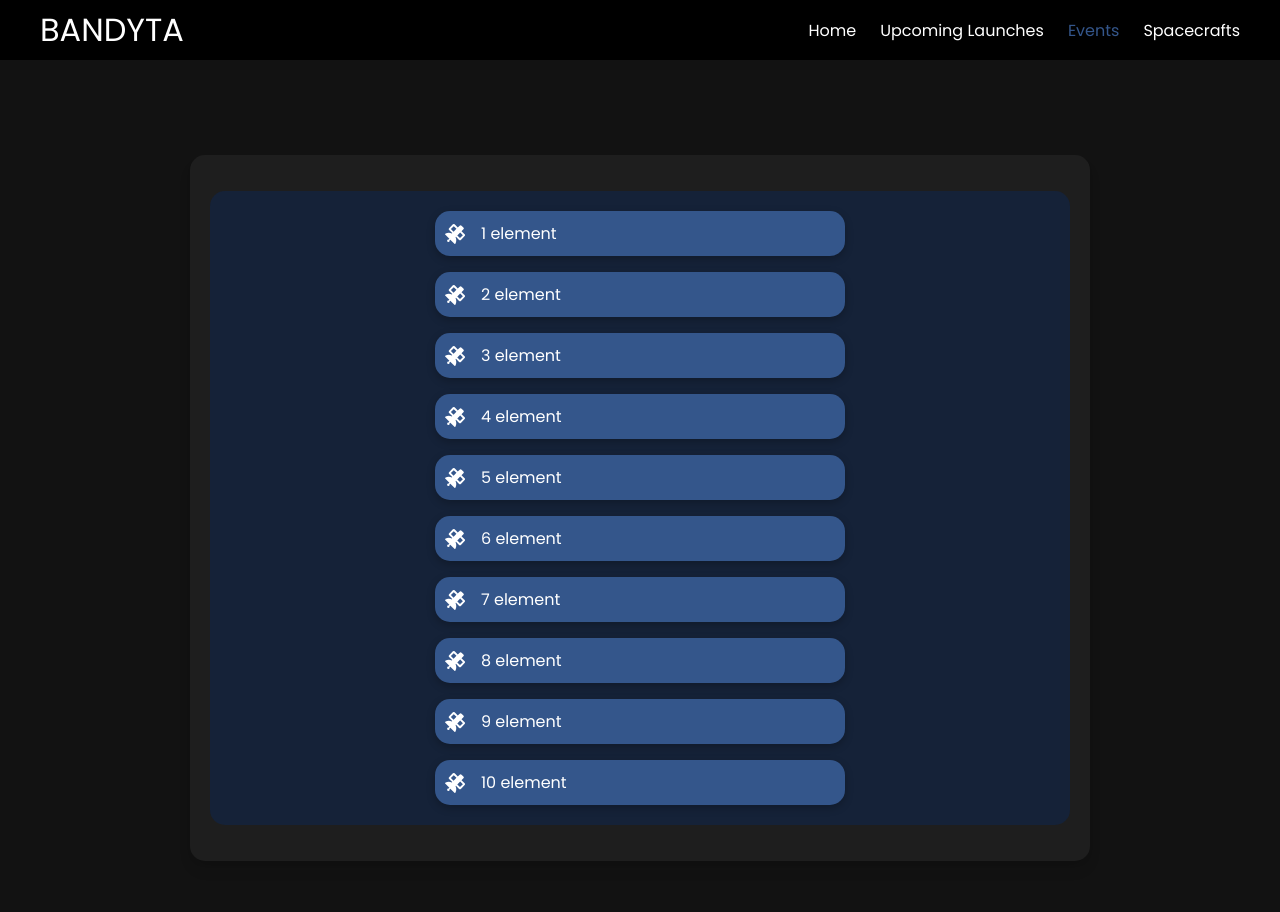
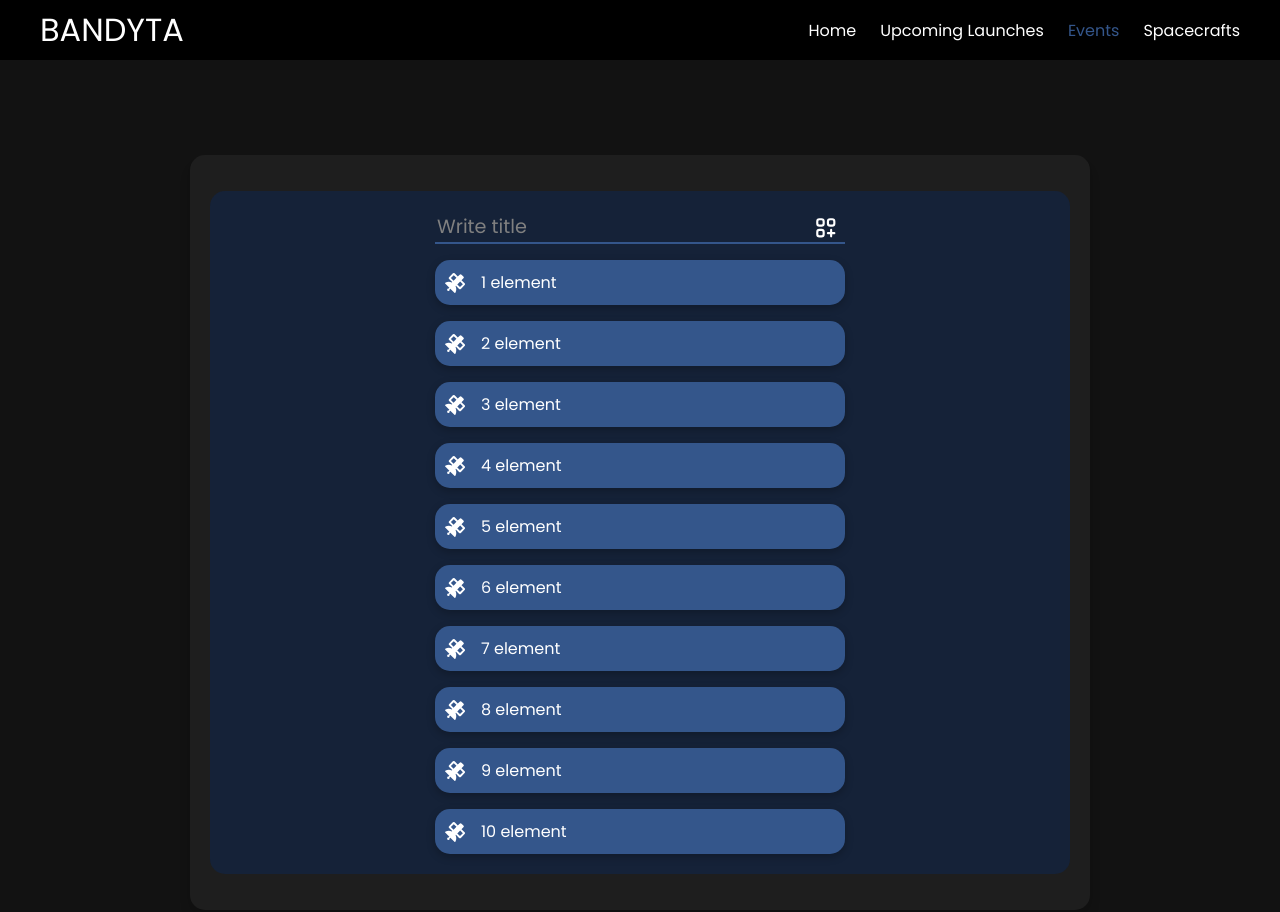
Before and after one commit to Dawidson2000/Rockets-Site, a React (Create React App) app: page /events in a window 1280 px wide. Shown: the top 912 px of the page. Before the commit the page ends 886 px from the top, so only its background shows below. Built offline with nearby package versions, Linux system fonts and the light colour scheme.

Commit message:
Added dragabble form

```diff
--- a/package.json
+++ b/package.json
@@ -11,6 +11,7 @@
     "@types/react": "^17.0.37",
     "@types/react-dom": "^17.0.11",
     "firebase": "^9.6.5",
+    "formik": "^2.2.9",
     "react": "^17.0.2",
     "react-beautiful-dnd": "^13.1.0",
     "react-dom": "^17.0.2",
@@ -20,7 +21,8 @@
     "react-scripts": "5.0.0",
     "styled-components": "^5.3.3",
     "typescript": "^4.5.4",
-    "web-vitals": "^2.1.2"
+    "web-vitals": "^2.1.2",
+    "yup": "^0.32.11"
   },
   "scripts": {
     "start": "react-scripts start",
--- /dev/null
+++ b/src/components/DraggableList/DragForm.tsx
@@ -0,0 +1,115 @@
+import { useFormik } from 'formik';
+import { FC } from 'react';
+import styled from 'styled-components';
+import * as Yup from 'yup';
+import { Colors } from '../../styledHelpers/Colors';
+import { HiOutlineViewGridAdd } from 'react-icons/hi';
+
+const Form = styled.form`
+	width: 50%;
+	display: flex;
+	justify-content: center;
+	flex-direction: column;
+	align-items: center;
+	position: relative;
+
+	& > button {
+		background-color: transparent;
+		margin-left: auto;
+		color: white;
+		outline: none;
+		border: none;
+		display: flex;
+		justify-content: center;
+		align-items: center;
+		font-size: 1.2rem;
+		position: absolute;
+		right: 0;
+		box-sizing: border-box;
+
+		&:hover > svg {
+			color: #88b04b;
+		}
+
+		&:active {
+			transform: scale(0.9);
+		}
+
+		& > svg {
+			font-size: 1.6rem;
+		}
+	}
+
+	& > input {
+		background-color: transparent;
+		border: none;
+		border-bottom: 2px solid ${Colors.mainThemeColor};
+		outline: none;
+		font: inherit;
+		color: white;
+		width: 100%;
+		font-size: 1.2rem;
+		padding-right: 40px;
+		box-sizing: border-box;
+
+		&::placeholder {
+			color: gray;
+		}
+	}
+`;
+
+const ErrorMessage = styled.p`
+	color: #9b2335;
+	margin: 0;
+`;
+
+export interface IDragForm {
+	onAddToList: (item: { title: string }) => void;
+}
+
+const DragForm: FC<IDragForm> = (props) => {
+	const submitHandler = (values: any) => {
+		props.onAddToList(values);
+	};
+
+	const validationSchema = () =>
+		Yup.object().shape({
+			title: Yup.string()
+				.required('Tytuł jest wymagany')
+				.max(40, 'Tytuł może posiadac maksymalnie 30 znaków'),
+		});
+
+	const formik = useFormik({
+		initialValues: {
+			title: '',
+		},
+		validationSchema,
+		onSubmit: submitHandler,
+	});
+
+	const getErrorMessage = (error: any) => {
+		if (error) return <ErrorMessage>{error}</ErrorMessage>;
+	};
+
+	return (
+		<>
+			<Form onSubmit={formik.handleSubmit}>
+				<label htmlFor='email' />
+				<input
+					placeholder='Write title'
+					id='email'
+					type='text'
+					name='title'
+					onChange={formik.handleChange}
+					value={formik.values.title}
+				/>
+				<button type='submit'>
+					<HiOutlineViewGridAdd />
+				</button>
+			</Form>
+			{getErrorMessage(formik.errors.title)}
+		</>
+	);
+};
+
+export default DragForm;
--- a/src/components/DraggableList/DraggableList.tsx
+++ b/src/components/DraggableList/DraggableList.tsx
@@ -4,7 +4,7 @@ import DraggableListItem from './DraggableListItem';
 
 import { DragDropContext, DropResult} from 'react-beautiful-dnd';
 import { Droppable } from 'react-beautiful-dnd';
-import { Colors } from '../../styledHelpers/Colors';
+import DragForm from './DragForm';
 
 export const DUMMY_DATA = [
 	{
@@ -52,7 +52,11 @@ const List = styled.ul`
 `;
 
 const DraggableList: FC = () => {
-  const [list, setList] = useState<any[]>(DUMMY_DATA);
+  const [list, setList] = useState<{title: string}[]>(DUMMY_DATA);
+
+  const addToListHandler = (item: {title: string}) => {
+    setList(prevList => [item, ...prevList])
+  };
 
   const onDragEnd = (param: DropResult) => {
     const srcIndex = param.source.index;
@@ -75,6 +79,7 @@ const DraggableList: FC = () => {
 			<Droppable droppableId='droppable-1'>
 				{(provided) => (
 					<List ref={provided.innerRef} {...provided.droppableProps}>
+            <DragForm onAddToList={addToListHandler}/>
 						{list.map((item: any, index: number) => (
 							<DraggableListItem key={index} title={item.title} index={index}/>
 						))}
```
Also changed, not shown: 1 other file (tests, documents, lock files or other folders).
